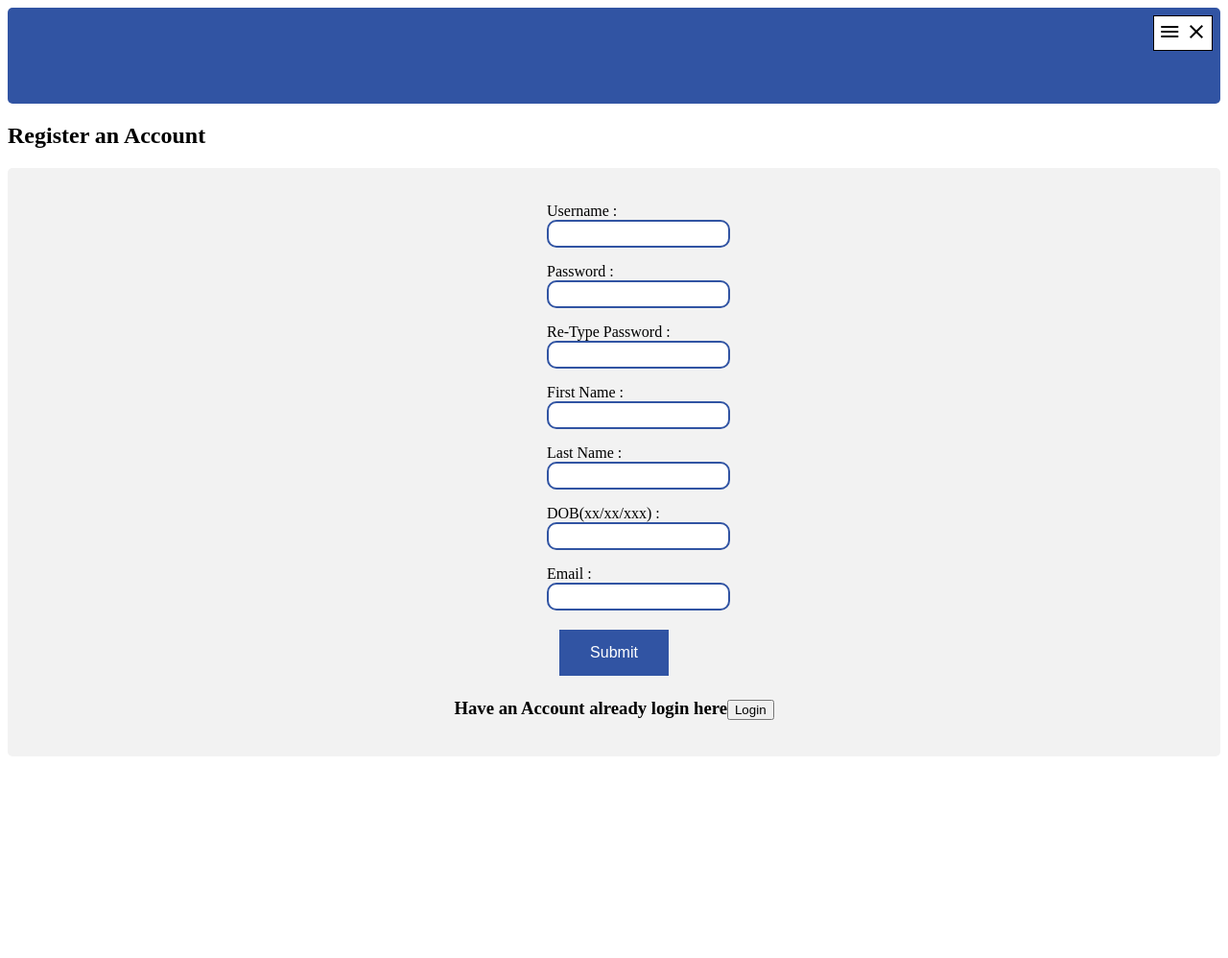
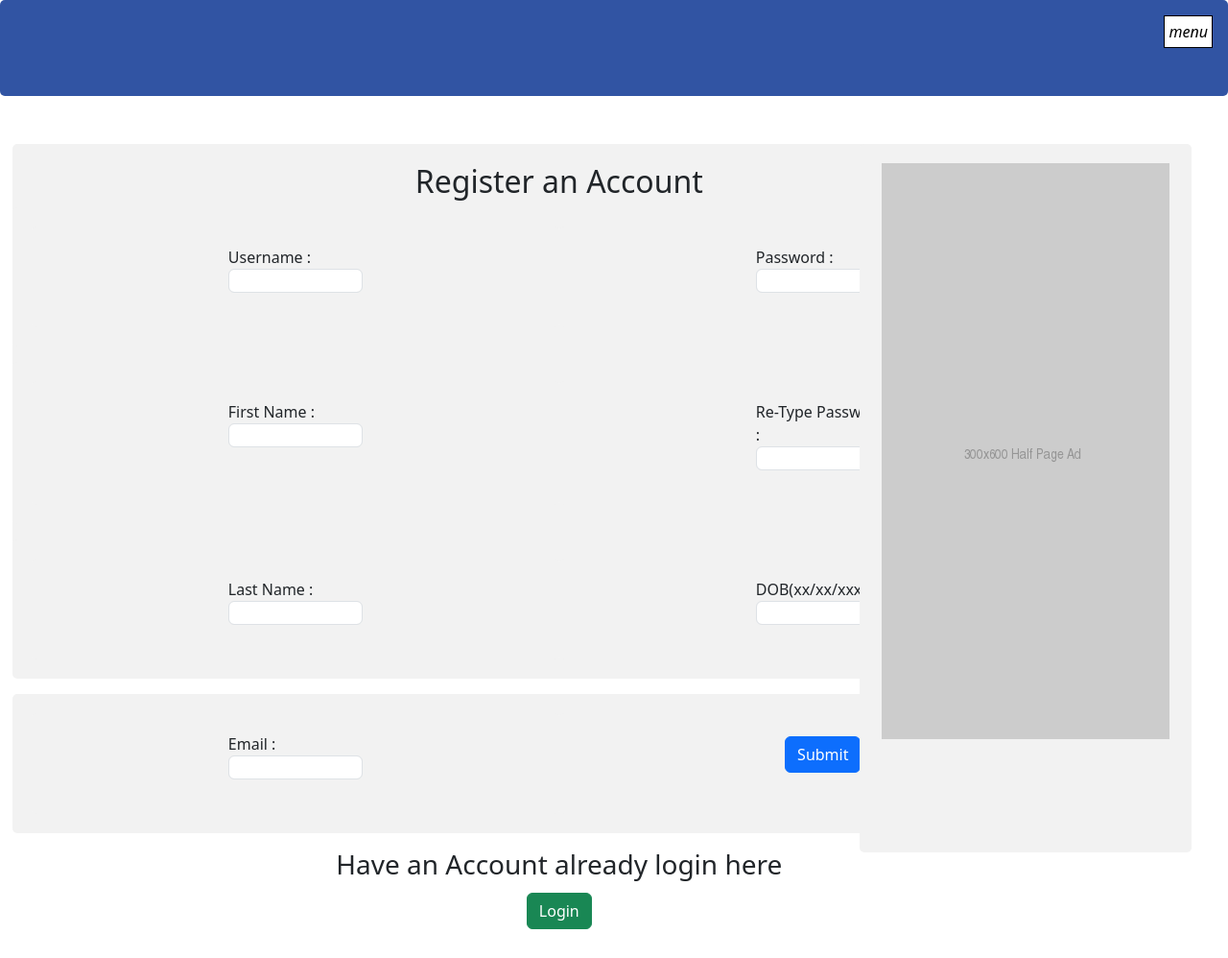
Before and after one commit to namesEd/Team-Ramrod, a PHP site: page /usrReg.html in a window 1280 px wide. Shown: the whole page at 96% size. Run offline with PHP 8.4, Linux system fonts and the light colour scheme.

Commit message:
bootstrap changes
re styled the registration page by using bootstrap containers columns and rows. Also used bootstrap buttons

```diff
--- a/usrReg.css
+++ b/usrReg.css
@@ -37,6 +37,7 @@
   border-radius: 10px;
   border: 2px solid #3154A3;
   padding: 5px;
+  height: 25px;
 }
 .lnks
 {
@@ -115,6 +116,22 @@ label {
   width: 140px;
   text-align: Left;
 }
+
+.container {
+  position: fixed;
+  left: 1%;
+  top: 15%;
+  height: 50%;
+  width:  50%;
+}
+.c2 {
+  position: fixed;
+  left: 70%;
+  top: 15%;
+  height: 74%;
+  width:  27%;
+}
+
 .button {
   background-color: #3154A3;
   border: none;
--- a/usrReg.html
+++ b/usrReg.html
@@ -2,8 +2,7 @@
 <html class="no-js" lang="">
     <head>
     	<link rel="stylesheet" href="usrReg.css">
-    	<link href="https://fonts.googleapis.com/icon?family=Material+Icons"
-      rel="stylesheet">
+    	<link href="https://cdn.jsdelivr.net/npm/bootstrap@5.3.0-alpha1/dist/css/bootstrap.min.css" rel="stylesheet" integrity="sha384-GLhlTQ8iRABdZLl6O3oVMWSktQOp6b7In1Zl3/Jr59b6EGGoI1aFkw7cmDA6j6gD" crossorigin="anonymous">
 
     	<div class="topnav">
 	    	<ul class="m1">
@@ -25,58 +24,94 @@
     </head>
     <body>
 
-    <h2> Register an Account </h2>
-    <div>
-    <form >
+
+    <div class="container c1">
 
 
- 		<p   >
-	      <label>Username : <input class="rcorners" type="text"  /></label>
-	    </p>
+    	<h2> Register an Account </h2>
+
+    <form>
+
+    <div class="mb-3 row">
+    		<div class="col-sm-6">
+			 			<p>
+
+				      <label>Username : <input class="rcorners form-control" type="text"  /></label>
+				    </p>
+				</div>
 
 
 
 
+				 <div class="col-sm-6">
+								<p>
+							    <label>Password : <input class="rcorners form-control"  type="password" /></label>
+							   </p>
+				  </div>
+	  </div>
 
-		<p>
-	      <label>Password : <input class="rcorners"  type="password" /></label>
+	  <div class="mb-3 row">
+
+			<div class="col-sm-6">
+		    <p>
+		      <label>First Name : <input class="rcorners form-control"  type="password" /></label>
+		    </p>
+	  	</div>
+
+
+	  	<div class="col-sm-6">
+
+	  		<p>
+		      <label>Re-Type Password : <input class="rcorners form-control"  type="password" /></label>
+		    </p>
+		  </div>
+
+		</div>
+
+  <div class="mb-3 row">
+
+  	<div class="col-sm-6">
+	    <p>
+	      <label>Last Name : <input class="rcorners form-control"  type="password" /></label>
 	    </p>
+	 	</div>
 
+	 	<div class="col-sm-6">
 	    <p>
-	      <label>Re-Type Password : <input class="rcorners"  type="password" /></label>
+	      <label>DOB(xx/xx/xxx) : <input class="rcorners form-control"  type="password" />
+	      </label>
 	    </p>
+	  </div>
 
+	</div>
+
+	<div class="mb-3 row">
+
+		<div class="col-sm-6">
 	    <p>
-	      <label>First Name : <input class="rcorners"  type="password" /></label>
+	      <label>Email : <input class="rcorners form-control"  type="password" /></label>
 	    </p>
+	  </div>
 
 
 
-	    <p>
-	      <label>Last Name : <input class="rcorners"  type="password" /></label>
+	  <div class="col-sm-6">
+			<p>
+	       <button type="submit" class="button button2 btn btn-primary btn-rounded"> Submit </button>
 	    </p>
+	  </div>
 
+ 	</div>
 
-	    <p>
-	      <label>DOB(xx/xx/xxx) : <input class="rcorners"  type="password" /></label>
-	    </p>
+ 	<div class="c2">
 
+ 		<img class="img-fluid" src="placeholder.png" alt="Placeholder">
 
-
-	    <p>
-	      <label>Email : <input class="rcorners"  type="password" /></label>
-	    </p>
-
-
-
-
-		<p>
-	       <button type="submit" class="button button2">Submit</button>
-	    </p>
-
+ 	</div>
 
   </form>
-  <h3> Have an Account already login here<button > Login </button> </h3>
+  <h3> Have an Account already login here</h3>
+  <button class="btn btn-success btn-rounded button button2" > Login </button>
 
   </div>
 
```
Also changed, not shown: placeholder.png (added).
